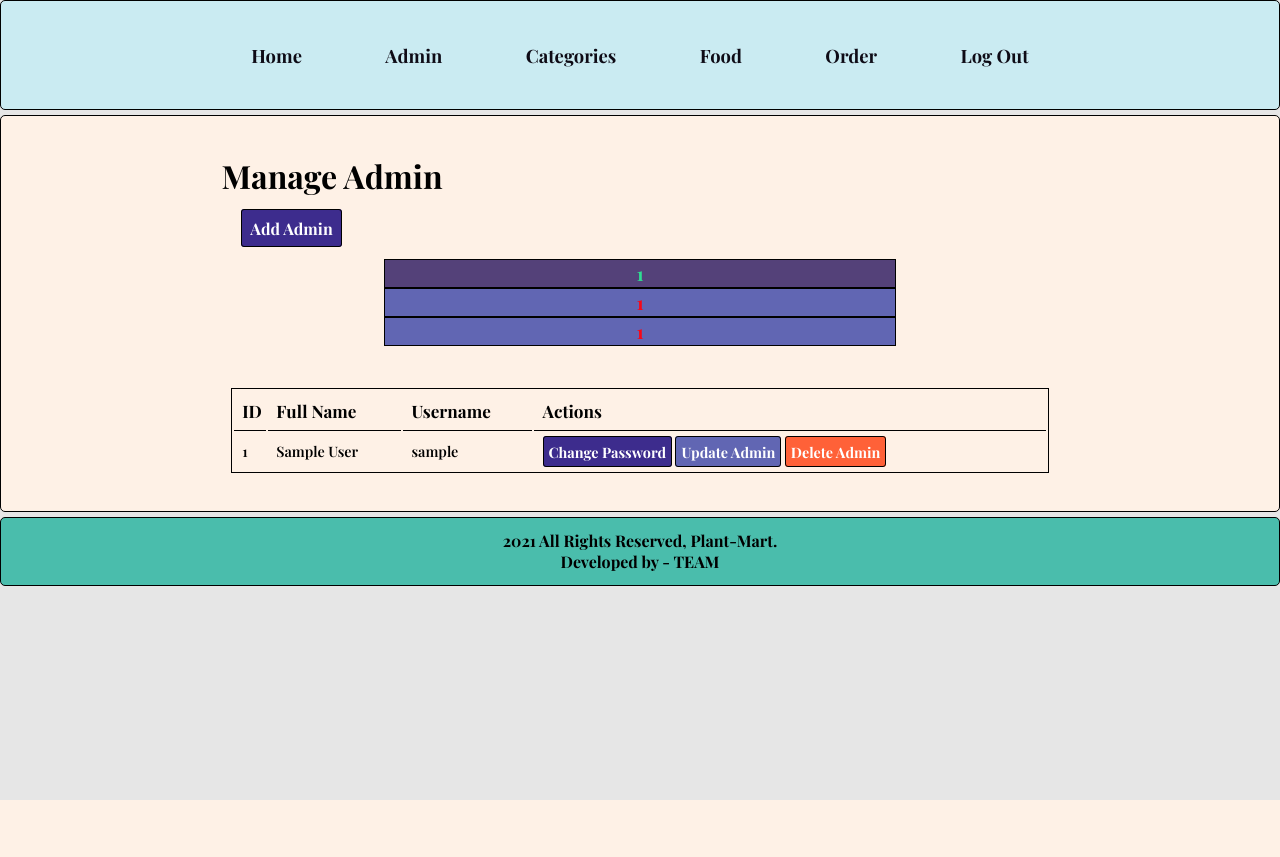
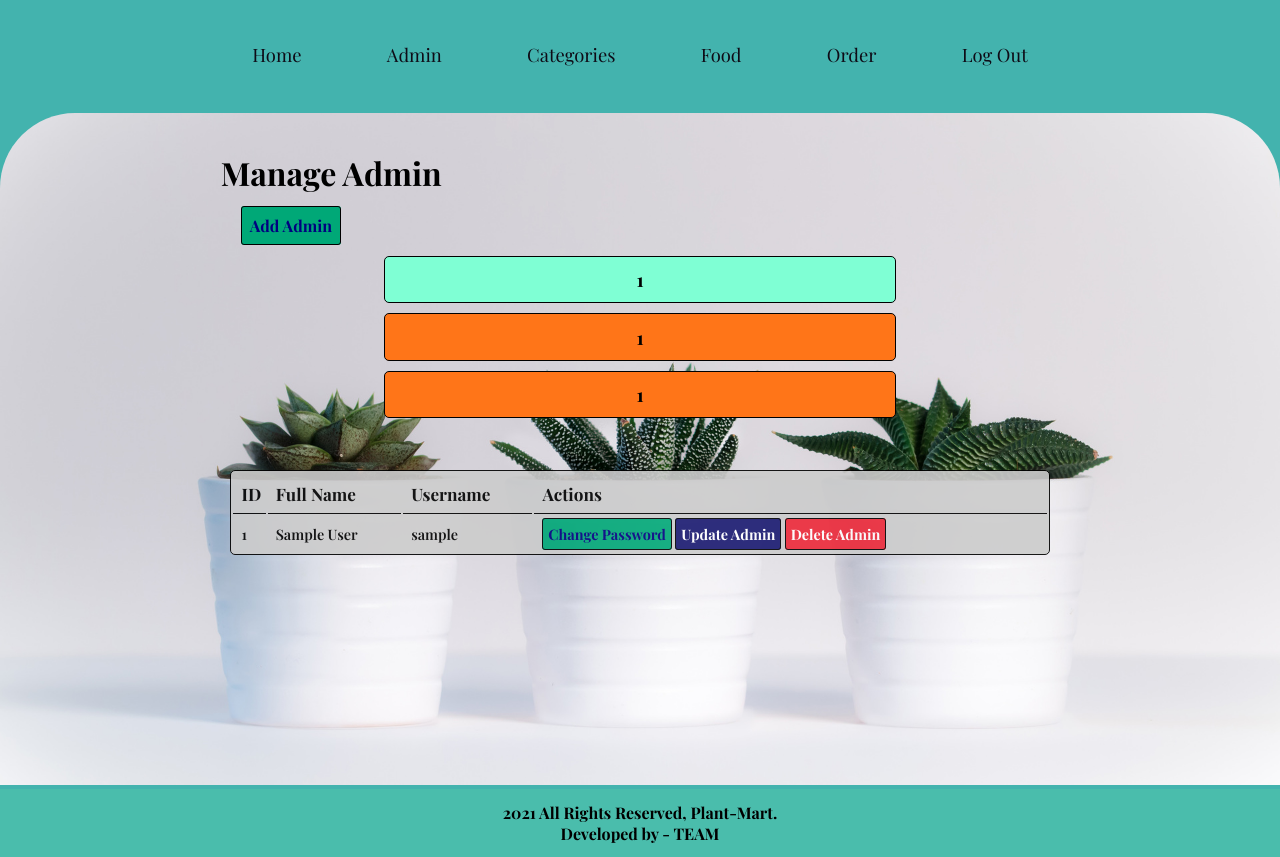
Before and after one commit to OmanshKothari/web-tech-project, a PHP site: page /nursery/admin/manage-admin.php?class=failure in a window 1280 px wide. Before the commit the page ends 800 px from the top, so only its background shows below. Run offline with PHP 8.4, Linux system fonts and the light colour scheme; the visitor is signed in with stand-in values (Sample User, id 1); tables that the repository leaves empty or names only in its code hold one stand-in row (values such as "Sample post").

Commit message:
"Added design changes to the admin panel.[admin.css]"

```diff
--- a/admin/add-admin.php
+++ b/admin/add-admin.php
@@ -28,19 +28,19 @@ include('partials/header.php')
                 <tr>
                     <td>Full Name : </td>
                     <td>
-                        <input type="text" name="full_name" placeholder="Enter Your Name ">
+                        <input type="text" name="full_name" placeholder="Enter Your Name " required>
                     </td>
                 </tr>
                 <tr>
                     <td>Username : </td>
                     <td>
-                        <input type="text" name="username" placeholder="Enter your username" maxlength="20">
+                        <input type="text" name="username" placeholder="Enter your username" maxlength="20" required>
                     </td>
                 </tr>
                 <tr>
                     <td>Password : </td>
                     <td>
-                        <input type="password" name="password" placeholder="Enter your password" minlength="8" maxlength="20">
+                        <input type="password" name="password" placeholder="Enter your password" minlength="8" maxlength="20" required>
                     </td>
                 </tr>
                 <tr>
--- a/css/admin.css
+++ b/css/admin.css
@@ -37,7 +37,7 @@ html::-webkit-scrollbar-thumb {
 }
 
 body {
-  background-color: #e6e6e6;
+  background-color: #43b3ae;
 }
 
 a {
@@ -46,8 +46,6 @@ a {
 }
 
 .wrapper {
-  border: 0.1px solid black;
-  border-radius: 5px;
   padding: 1%;
   width: 100%;
 }
@@ -68,7 +66,7 @@ a {
 /* CSS for Menu */
 .links {
   display: flex;
-  font-weight: bold;
+  font-weight: light;
   font-size: 1.15rem;
   padding: 1.8rem;
   margin: 0 10%;
@@ -84,14 +82,19 @@ a {
   border-bottom: 0.5px solid #fc4a1a;
 }
 
-.m-bg {
+/* .m-bg {
   background-color: #caebf2;
-}
+} */
 
 /* CSS for main-content */
 .main-content {
   margin: 0.35% 0;
   padding: 3% 0;
+  min-height: 84vh;
+  border-radius: 75px 75px 0 0;
+  background-image: url('../images/small-plants-in-white-pots-im-1920x1080.jpg');
+  background-position: center;
+  background-size: cover;
 }
 
 .main-content h2,
@@ -115,9 +118,9 @@ h3 {
   padding: 1%;
 }
 
-.mc-bg {
-  background-color: #fef1e6;
-}
+/* .mc-bg {
+  background-color: #fff;
+} */
 
 /* CSS for footer */
 .f-bg {
@@ -128,10 +131,13 @@ h3 {
 /* CSS for tables [to display records in each admin-page] */
 
 .main-content table {
+  background-color: #ccc;
+  opacity: 0.9;
   width: 80%;
   font-size: 90%;
   margin: 0 auto;
   border: 1px solid black;
+  border-radius: 5px;
   font-weight: 600;
 }
 
@@ -157,12 +163,13 @@ btn-danger - red
   padding: 1%;
   width: 80%;
   margin: 1% auto;
+  align-self: right;
 }
 
 .btn-primary {
-  background-color: #3d2c8d;
+  background-color: #00a877;
   padding: 1%;
-  color: white;
+  color: #000080;
   text-decoration: none;
   font-weight: bold;
   border: 0.001px solid black;
@@ -170,10 +177,11 @@ btn-danger - red
 }
 
 .btn-primary:hover {
-  background-color: #1c0c5b;
+  background-color: #00fa9a;
+  color: #000080;
 }
 .btn-secondary {
-  background-color: #6166b3;
+  background-color: #191970;
   padding: 1%;
   color: white;
   text-decoration: none;
@@ -186,7 +194,7 @@ btn-danger - red
   background-color: #544179;
 }
 .btn-danger {
-  background-color: #ff4b1edc;
+  background-color: #ed2939;
   padding: 1%;
   color: white;
   text-decoration: none;
@@ -196,7 +204,7 @@ btn-danger - red
 }
 
 .btn-danger:hover {
-  background-color: #e92222;
+  background-color: #e4717a;
 }
 
 /* CSS for adding admin form */
@@ -222,20 +230,22 @@ btn-danger - red
 
 .success {
   width: 50%;
-  margin: 0 auto;
-  color: #2fdd92;
-  padding: 0.1%;
+  margin: 10px auto;
+  color: #000;
+  padding: 1%;
   border: 1px solid black;
-  background-color: #544179;
+  border-radius: 5px;
+  background-color: #7fffd4;
 }
 
 .failure {
   width: 50%;
-  margin: 0 auto;
-  color: #f90716;
-  padding: 0.1%;
+  margin: 10px auto;
+  color: #000;
+  padding: 1%;
   border: 1px solid black;
-  background-color: #6166b3;
+  border-radius: 5px;
+  background-color: #ff7518;
 }
 
 /* CSS for login page */
--- a/css/style.css
+++ b/css/style.css
@@ -227,7 +227,7 @@ a {
     background-size: cover;
     background-position: center;
     border: var(--border);
-    border-radius: 1000px;
+    border-radius: 75px 75px 0 0;
 }
 
 .home .content{
```
